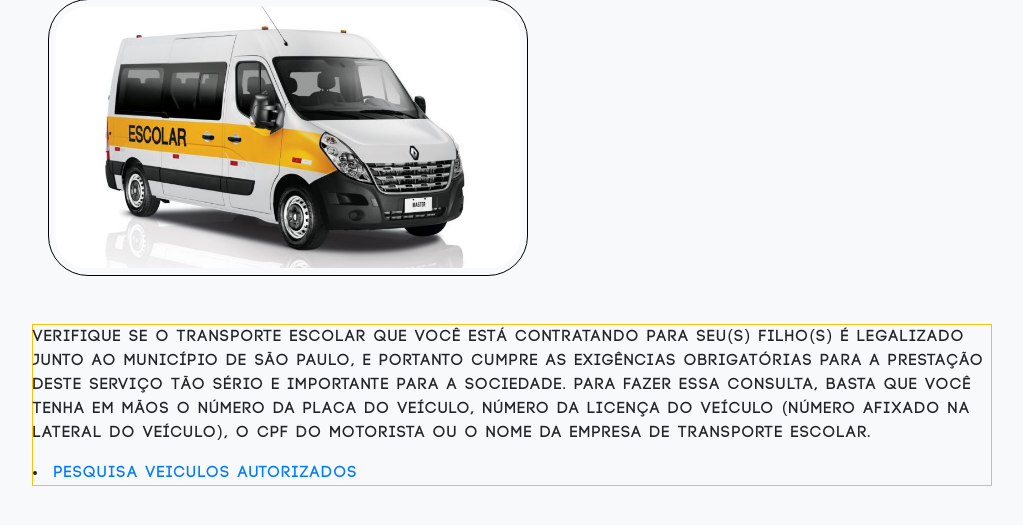
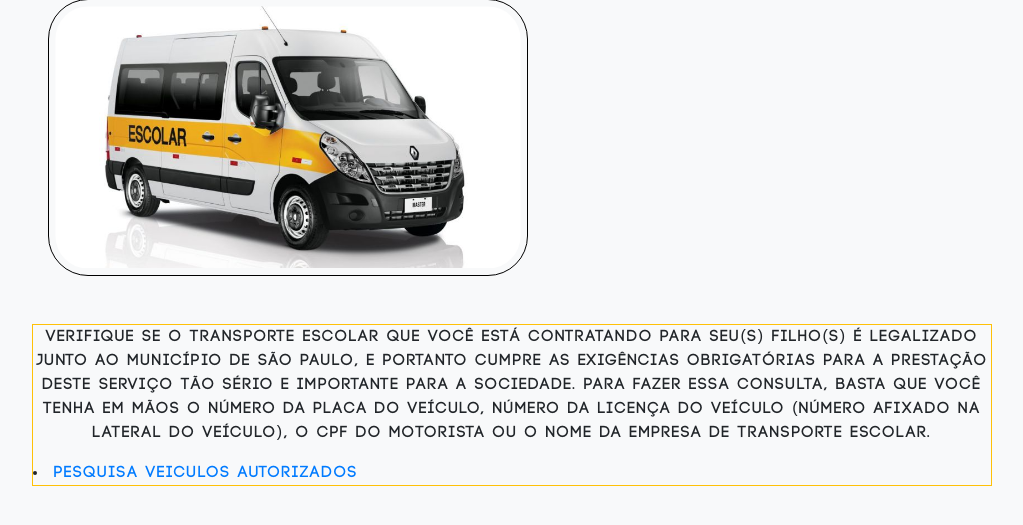
Before and after one commit to alexpls2021/tranporte_uniescolar, a Flask app: page / in a window 1280 px wide. Shown: the part 121-646 px from the top of the page, without its empty margins (128-1151 px from the left). Run offline with Flask 2, Linux system fonts and the light colour scheme; some libraries are stand-ins or nearby versions.

Commit message:
Update styles.css

```diff
--- a/static/css/styles.css
+++ b/static/css/styles.css
@@ -36,6 +36,10 @@
     border-radius: 40px;
     border: 1px black solid;
   }
+
+ #texto p {
+text-align: center;
+ }
 
   nav ul {
     display: flex;
```
